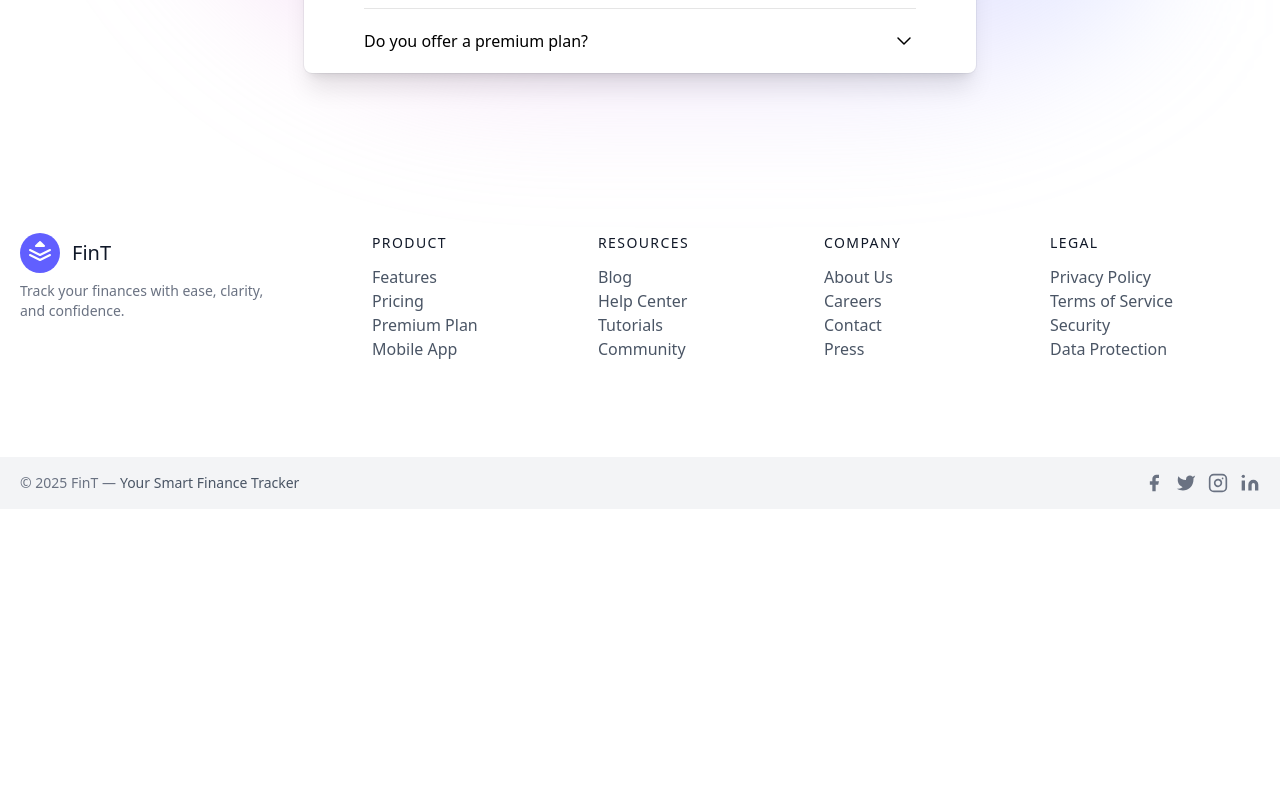
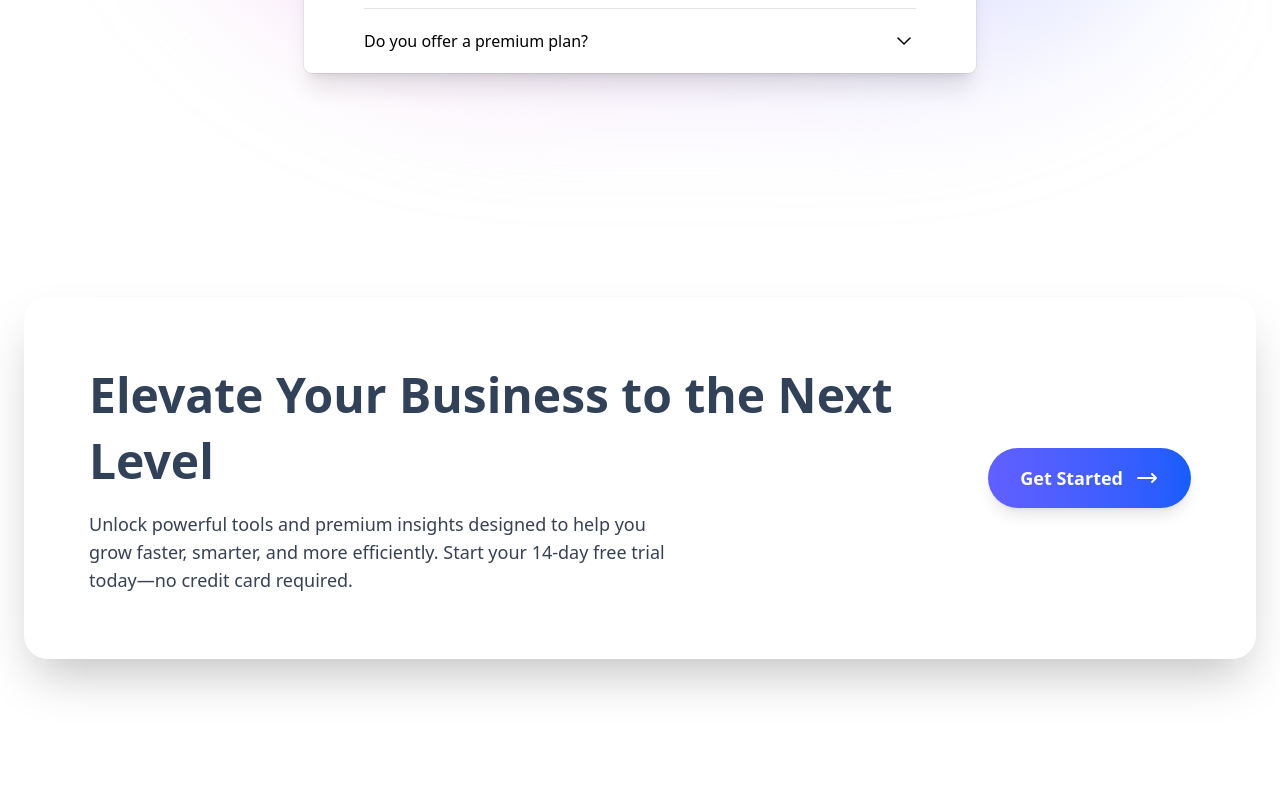
Before and after one commit to Lio3307/Finance-Tracker, a React (Vite) app: page / in a window 1280 px wide. Shown: the part 3640-4440 px from the top of the page. Before the commit the page ends 4149 px from the top, so only its background shows below. Built offline with nearby package versions, Linux system fonts and the light colour scheme.

Commit message:
adding CTA component

```diff
--- /dev/null
+++ b/src/components/layouts/CTA.tsx
@@ -0,0 +1,43 @@
+const CTA = () => {
+  return (
+    <>
+      <section className="relative z-30 bg-transparent text-slate-700 body-font py-[4rem]">
+        <div className="container px-6 py-24 mx-auto">
+          <div className="backdrop-blur-xl bg-transparent border border-white/20 rounded-3xl p-10 md:p-16 flex flex-col md:flex-row items-center shadow-2xl">
+            <div className="flex-grow text-center md:text-left mb-8 md:mb-0">
+              <h1 className="text-4xl md:text-5xl font-extrabold mb-4 leading-snug">
+                Elevate Your Business to the Next Level
+              </h1>
+              <p className="text-gray-700 text-lg max-w-xl">
+                Unlock powerful tools and premium insights designed to help you
+                grow faster, smarter, and more efficiently. Start your 14-day
+                free trial today—no credit card required.
+              </p>
+            </div>
+
+            <div className="flex-shrink-0">
+              <button className="relative inline-flex items-center px-8 py-4 text-lg font-semibold text-white bg-gradient-to-r from-indigo-500 to-blue-600 rounded-full shadow-lg transition-all duration-300 hover:scale-105 hover:shadow-2xl hover:from-indigo-600 hover:to-blue-700">
+                <span>Get Started</span>
+                <svg
+                  className="w-6 h-6 ml-3"
+                  fill="none"
+                  stroke="currentColor"
+                  stroke-width="2"
+                  viewBox="0 0 24 24"
+                >
+                  <path
+                    stroke-linecap="round"
+                    stroke-linejoin="round"
+                    d="M17 8l4 4m0 0l-4 4m4-4H3"
+                  />
+                </svg>
+              </button>
+            </div>
+          </div>
+        </div>
+      </section>
+    </>
+  );
+};
+
+export default CTA;
--- a/src/pages/Home.tsx
+++ b/src/pages/Home.tsx
@@ -5,6 +5,7 @@ import Features from "../components/layouts/Features";
 import Testimonial from "../components/layouts/Testimonial";
 import Faq from "../components/layouts/Faq";
 import Footer from "../components/layouts/Footer";
+import CTA from "../components/layouts/CTA";
 
 const Home = () => {
   return (
@@ -15,6 +16,7 @@ const Home = () => {
       <Features />
       <Testimonial/>
       <Faq/>
+      <CTA/>
       <Footer/>
     </>
   );
```
